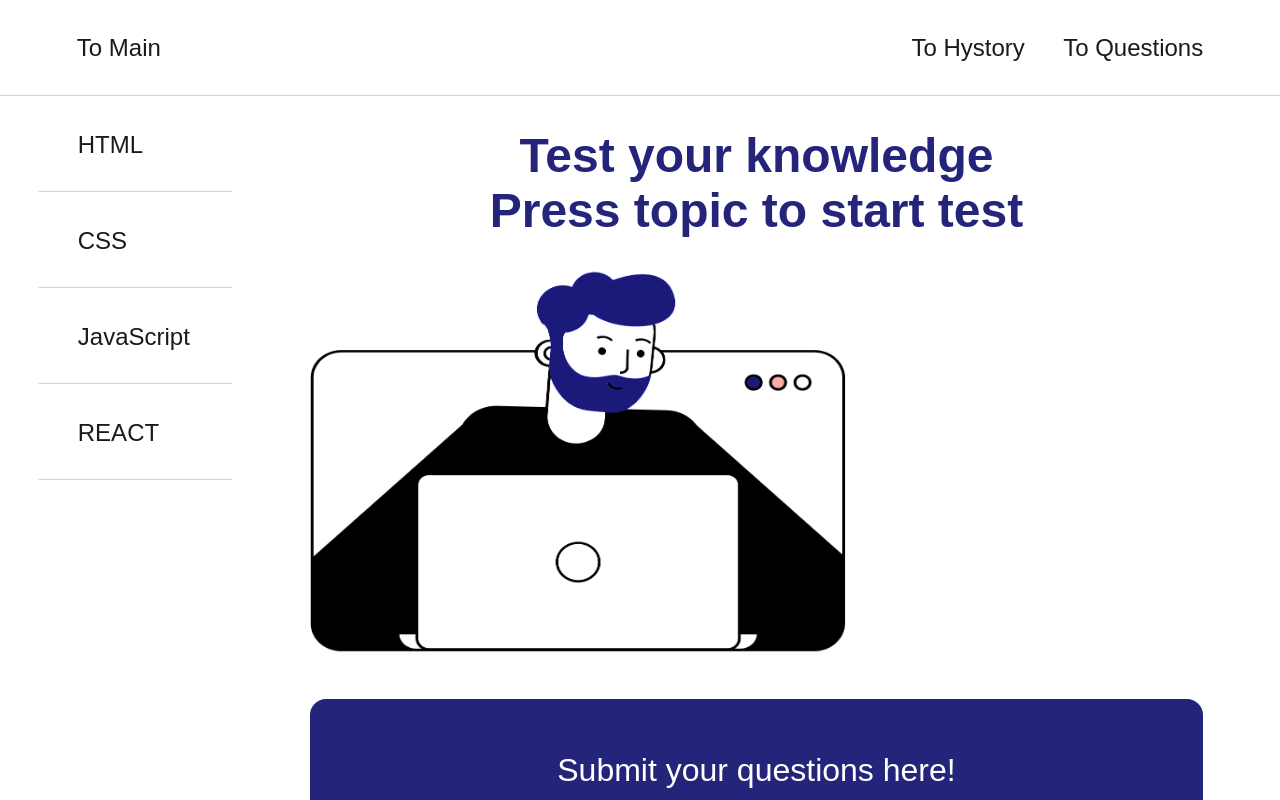
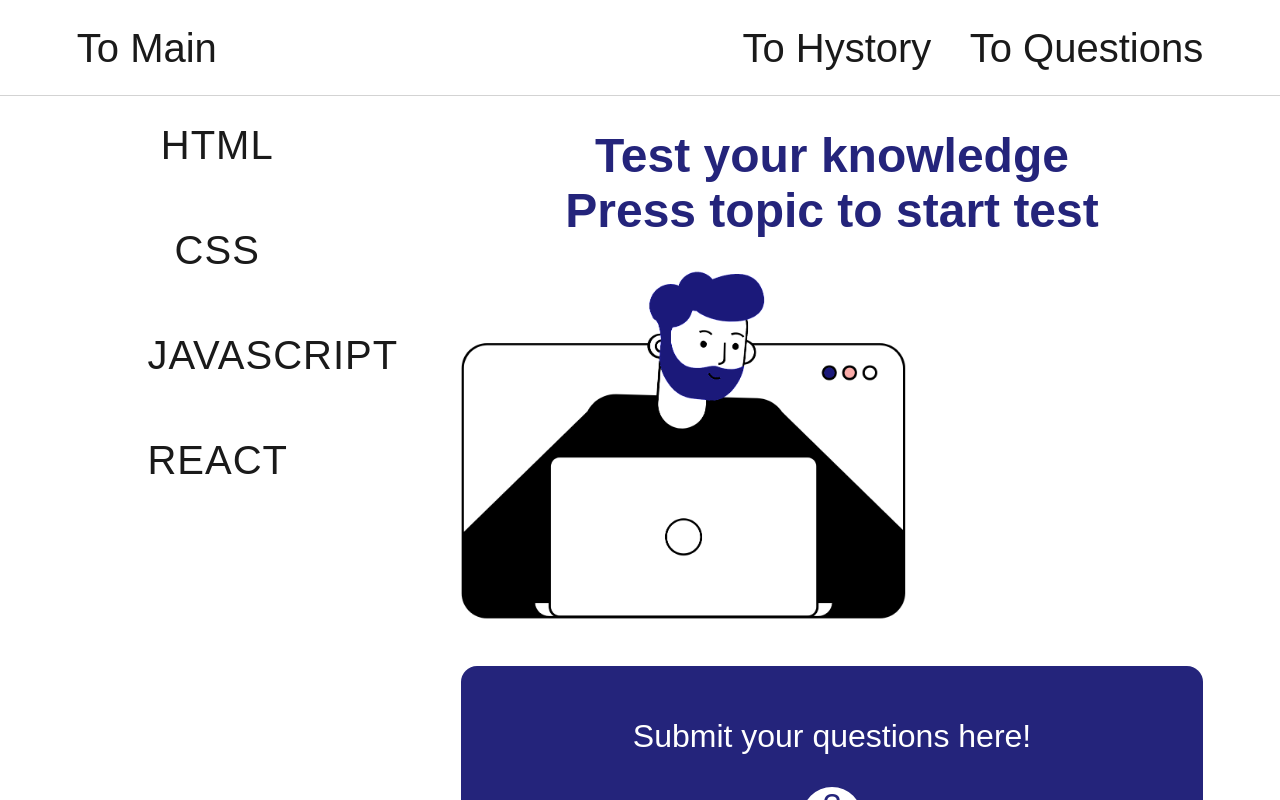
Before and after one commit to svetlanagaydey/Junior-Test-App, a React (Create React App) app: page / in a window 1280 px wide. Shown: the top 800 px of the page. Built offline with nearby package versions, Linux system fonts and the light colour scheme; a web font is replaced by a local one.

Commit message:
hovers to buttons added

```diff
--- a/src/Components/AddQuestionPage/AddQuestionPage.css
+++ b/src/Components/AddQuestionPage/AddQuestionPage.css
@@ -31,7 +31,8 @@ fieldset {
     box-sizing: border-box;
     background-color: rgb(237, 237, 240);
 }
-.formField:focus {
+.formField:focus,
+.formField:hover {
     outline: 1px dotted rgb(36, 36, 123);
 }
 .myButton {
@@ -40,7 +41,6 @@ fieldset {
     font-size: 3vmin;
     font-family: 'Marmelad', sans-serif;
     background-color: rgb(36, 36, 123);
-    border: 1px solid lightgray;
     color: white;
     margin-bottom: 20px;
     padding: 22px 28px;
@@ -48,19 +48,10 @@ fieldset {
     cursor: pointer;
     transition: 0.6s ease-in-out;
 }
-
-.myButton:hover {
-    color: white;
-    border-color:  rgb(36, 36, 123);
-    opacity: 80%;
-    font-size: 20px;
-}
-
 .myList{
     list-style: none;
     margin: 3vh;
 }
-
 .myListButton{
     display: inline-block;
     height: 30px;
--- a/src/Components/AddQuestionPage/AddQuestionPage.jsx
+++ b/src/Components/AddQuestionPage/AddQuestionPage.jsx
@@ -78,7 +78,7 @@ class AddQuestionPage extends React.Component {
           </legend>
           <input type="text" ref="question" placeholder="Your question" className="formField" />
           <input type="text" ref="answer" placeholder="Answer to the question" className="formField" />
-          <button onClick={(e)=>this.submitQuestion(e)} className="myButton">SUBMIT </button>
+          <button onClick={(e)=>this.submitQuestion(e)} className="myButton globalBut">SUBMIT </button>
           </fieldset>
 
         </form>
--- a/src/Components/StartPage/StartPage.css
+++ b/src/Components/StartPage/StartPage.css
@@ -1,3 +1,4 @@
+@import url(https://fonts.googleapis.com/css?family=Raleway:400,500,800);
 .container {
     max-width: 1800px;
     margin: 0 auto;
@@ -38,30 +39,19 @@ h1 {
 .main-content {
     padding: 0 6vw;
 }
-.topic-item {
-    height: 12vh;
-    border: 1px solid transparent;
-    border-bottom: 1px solid lightgray;
-    line-height: 12vh;
-    padding-left: 3vw;
-}
-.topic-item:hover {
-    border: 1px dotted rgb(36, 36, 123);
-}
 .topics-list {
     width: 30%;
     padding-left: 3vw;
 }
-/* .main_img-link {
-    width: 100%;
-    display: flex;
-    justify-content: space-between;
-    align-items: flex-end;
-} */
+.topic-item {
+    height: 12vh;
+    border: 1px solid transparent;
+    /* border-bottom: 1px solid lightgray; */
+    line-height: 12vh;
+}
 .addQuestion {
     width: 100%;
     text-align: center;
-    border: 1px dotted rgb(36, 36, 123);
     background-color:  rgb(36, 36, 123);
     color: white;
     border-radius: 16px;
@@ -85,3 +75,67 @@ h1 {
     color: rgb(36, 36, 123);
     background-color: white;
 }
+
+/* hovers and animation */
+.header_rigth-nav li a:hover{
+    color: #f1afab;
+}
+
+
+.topics-list {
+  /* font-family: 'Raleway', Arial, sans-serif; */
+  text-align: center;
+  text-transform: uppercase;
+  font-weight: 500;
+}
+.topics-list * {
+  box-sizing: border-box;
+  -webkit-transition: all 0.35s ease;
+  transition: all 0.35s ease;
+}
+.topics-list li {
+  display: inline-block;
+  list-style: outside none none;
+  margin: 0 2.2em;
+  overflow: hidden;
+}
+.topics-list a {
+  padding: 0 0.2em 0 0.5em;
+
+  position: relative;
+  display: inline-block;
+  letter-spacing: 1px;
+  margin: 0;
+  text-decoration: none;
+}
+.topics-list a:before,
+.topics-list a:after {
+  position: absolute;
+  -webkit-transition: all 0.35s ease;
+  transition: all 0.35s ease;
+}
+.topics-list a:before {
+  left: 100%;
+  display: block;
+  width: 3px;
+  height: 100%;
+  content: "";
+  background-color: #f1afab;
+}
+.topics-list a:after {
+  padding: 0 0.2em 0 0.5em;
+  position: absolute;
+  left: 100%;
+  top: 0;
+  content: attr(data-hover);
+  color: #f1afab;
+  white-space: nowrap;
+}
+.topics-list li:hover a,
+.topics-list .current a {
+  transform: translateX(-100%);
+}
+/* Demo purposes only */
+body {
+  background-color: #212121;
+}
--- a/src/Components/StartPage/StartPage.jsx
+++ b/src/Components/StartPage/StartPage.jsx
@@ -13,17 +13,20 @@ const StartPage = () => {
 				<header className='header'>
 					<Link to="/" className='toMain'>To Main</Link>
 					<ul className="header_rigth-nav">
-						<Link to="/hystory"> To Hystory</Link>
-						<Link to="/users-questions" className="header_rigth-item"> To Questions</Link>
+						<li>
+							<Link to="/hystory"> To Hystory</Link>
+						</li>
+						<li>
+							<Link to="/users-questions" className="header_rigth-item"> To Questions</Link>
+						</li>
 					</ul>
-
 				</header>
 				<main className="main-container">
 					<ul className="topics-list">
-						<li className="topic-item" ><Link to="/test-start" onClick={setLocalTopic} value='HTML'>HTML</Link></li>
-						<li className="topic-item"><Link to="/test-start" onClick={setLocalTopic} value='CSS'>CSS</Link></li>
-						<li className="topic-item"><Link to="/topic3" onClick={setLocalTopic} value='JavaScript'>JavaScript</Link></li>
-						<li className="topic-item"><Link to="/topic4" onClick={setLocalTopic} value='REACT'>REACT</Link></li>
+						<li className="topic-item" ><Link to="/test-start" onClick={setLocalTopic} value='HTML' data-hover="HTML">HTML</Link></li>
+						<li className="topic-item"><Link to="/test-start" onClick={setLocalTopic} value='CSS' data-hover="CSS">CSS</Link></li>
+						<li className="topic-item"><Link to="/topic3" onClick={setLocalTopic} value='JavaScript' data-hover="JavaScript">JavaScript</Link></li>
+						<li className="topic-item"><Link to="/topic4" onClick={setLocalTopic} value='REACT' data-hover="REACT">REACT</Link></li>
 					</ul>
 					<div className="main-content">
 						<h1>Test your knowledge <br />
@@ -32,7 +35,7 @@ const StartPage = () => {
 
 						<img src={mainImg}  className="main_img" alt=""/>
 						<Link to="/users-questions" className="add-question_link">
-							<div className="addQuestion">
+							<div className="addQuestion globalBut">
 								<p>Submit your questions here!</p>
 								<div className='question-icon'>?</div>
 							</div>
--- a/src/Components/StartTestPage/StartTestPage.css
+++ b/src/Components/StartTestPage/StartTestPage.css
@@ -12,4 +12,5 @@
 	border-radius: 15px;
 	color: white;
 	font-family: 'Marmelad', sans-serif;
+	font-size: 5vmin;
 }
--- a/src/Components/StartTestPage/StartTestPage.jsx
+++ b/src/Components/StartTestPage/StartTestPage.jsx
@@ -17,8 +17,8 @@ const StartTestPage = () => {
             <main className="main-start">
                  <h2>You choose topic {localStorage.getItem('topic')}</h2>
 
-                <Link to="/topic1" >
-                    <span className="start-button"> START NOW</span>
+                <Link to="/topic1" className="start-button globalBut">
+                    <span> START NOW</span>
                 </Link>
                 <img src={start} alt=""/>
             </main>
--- a/src/Components/TestComponent/TestComponent.css
+++ b/src/Components/TestComponent/TestComponent.css
@@ -7,14 +7,17 @@
     list-style-type: none;
     padding: 8px;
     background-color: white;
-    border: 1px solid rgb(36, 36, 123);
+    border: 1px dotted rgb(36, 36, 123);
     border-radius: 15px;
     color: rgb(36, 36, 123);
 }
 .answer:not(:last-child) {
     margin-bottom: 20px;
 }
-
+.input {
+    display: block;
+    border-radius: 10px;
+}
 .test-content {
     width: 100%;
     padding: 0 7vw;
@@ -76,3 +79,27 @@
     font-size: 3vmax;
     border-radius: 15px;
 }
+
+/* radio fover  and checked */
+
+[type="radio"],
+[type="checkbox"] {
+    border: 0;
+    clip: rect(0 0 0 0);
+    height: 1px; margin: -1px;
+    overflow: hidden;
+    padding: 0;
+    position: absolute;
+    width: 1px;
+  }
+  li [type="radio"]:checked + .input,
+  li [type="checkbox"]:checked + .input {
+      background-color:  #f1afab;
+
+  }
+  .answer:hover {
+    border: 1px solid rgb(36, 36, 123);
+  }
+  .input:hover {
+      background-color:  rgb(247, 247, 247);
+  }
--- a/src/Components/TestComponent/TestComponent.jsx
+++ b/src/Components/TestComponent/TestComponent.jsx
@@ -90,8 +90,8 @@ const TestComponent = () => {
 						.map((answer, index) => {
 							return (
 								<li key={index} className='answer'>
-									<input type="radio" id={index} name='radio' onChange={setCurrentAnswer} />
-									<label htmlFor={index}>{answer}</label>
+									<input type="radio" id={index} name='radio' onChange={setCurrentAnswer} className='radio' />
+									<label htmlFor={index} className="input">{answer}</label>
 								</li>
 							)
 						})}
@@ -101,7 +101,7 @@ const TestComponent = () => {
 							return (
 								<li key={index} className='answer'>
 								<input type="checkbox" id={index} onChange={(e) => handleChecked(e, index)}/>
-								<label htmlFor={index}>{answer}</label>
+								<label htmlFor={index} className="input">{answer}</label>
 								</li>
 							)
 						})}
--- a/src/Components/TestComponent/TestList.js
+++ b/src/Components/TestComponent/TestList.js
@@ -19,7 +19,7 @@ const TestsList = [
 			questions: [
 				{
 					questionId: 1001,
-					questionText: 'Сhoose the second and fourth option',
+					questionText: 'Сhoose the second and fourth option. Choose all answers',
 					options: ['First', 'Second', 'Third', 'Fourth'],
 					writeOptionInex: [1, 3],
 				}
--- a/src/index.css
+++ b/src/index.css
@@ -7,6 +7,7 @@
 body, ul, a {
   margin: 0;
   padding: 0;
+  font-size: 5vmin;
 }
 ul {
   list-style: none;
@@ -37,3 +38,25 @@ a {
   background-color: white;
   padding-bottom: 5vh;
 }
+
+
+/* hover for button */
+.globalBut {
+
+    border: none;
+    background: #3a7999;
+    color: #f2f2f2;
+    padding: 10px;
+    font-size: 18px;
+    border-radius: 5px;
+    position: relative;
+    box-sizing: border-box;
+    transition: all 500ms ease;
+}
+
+.globalBut:hover {
+    background:#f1afab;
+    color:white;
+    box-shadow: inset 0 0 0 3px #f1afab;
+
+}
```
